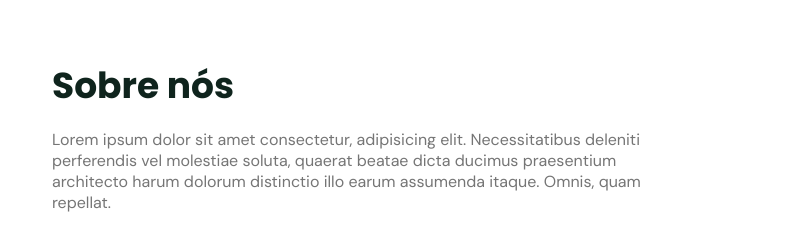
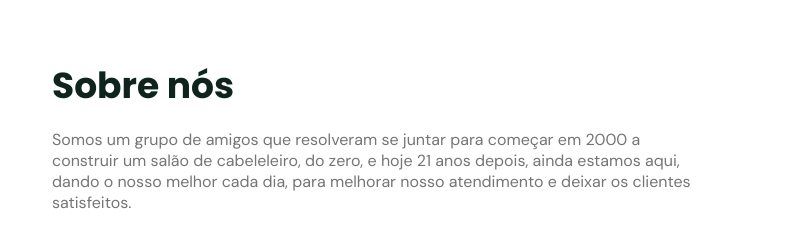
Before and after one commit to viniciuszaninelo/OriginSix, a plain HTML site: page index.html in a window 1280 px wide. Shown: the part 800-1031 px from the top of the page, 484-1280 px from the left. Drawn offline with nearby package versions, Linux system fonts and the light colour scheme; files whose address does not match are found by name.

Commit message:
Update index.html

```diff
--- a/index.html
+++ b/index.html
@@ -72,10 +72,10 @@
         <div class="text">
           <h2 class="title">Sobre nós</h2>
           <p>
-            Lorem ipsum dolor sit amet consectetur, adipisicing elit.
-            Necessitatibus deleniti perferendis vel molestiae soluta, quaerat
-            beatae dicta ducimus praesentium architecto harum dolorum
-            distinctio illo earum assumenda itaque. Omnis, quam repellat.
+            Somos um grupo de amigos que resolveram se juntar para começar
+            em 2000 a construir um salão de cabeleleiro, do zero,
+            e hoje 21 anos depois, ainda estamos aqui, dando o nosso melhor
+            cada dia, para melhorar nosso atendimento e deixar os clientes satisfeitos.
           </p>
           <br />
           <p>
```
